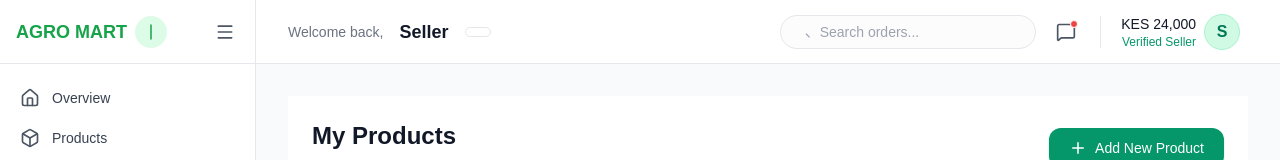
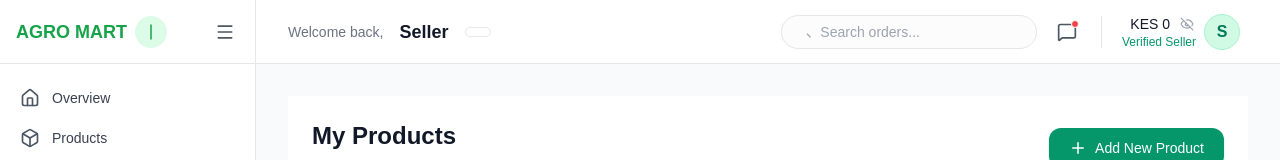
Before and after one commit to kiplah/AgriHub_frontend, a Next.js app: page /seller-profile/my-products in a window 1280 px wide. Shown: the top 160 px of the page. Built offline with nearby package versions, Linux system fonts and the light colour scheme.

Commit message:
feat: create seller profile layout with responsive sidebar, header, navigation, and Redux integration for user authentication and seller statistics.

```diff
--- a/src/app/seller-profile/Layout.js
+++ b/src/app/seller-profile/Layout.js
@@ -1,17 +1,27 @@
 "use client";
-import { useState } from "react";
+import { useState, useEffect } from "react";
 import Link from "next/link";
-import { Menu, Home, Box, ShoppingCart, FileText, BarChart2, Wallet, MessageSquare, Settings, LogOut } from "lucide-react";
+import { Menu, Home, Box, ShoppingCart, FileText, BarChart2, Wallet, MessageSquare, Settings, LogOut, Eye, EyeOff } from "lucide-react";
 import { useSelector, useDispatch } from "react-redux"; // Added useDispatch
 import { logout } from "@/reducers/Auth/authSlice"; // Import logout action
+import { fetchSellerStats } from "@/reducers/Order/orderSlice"; // Import fetchSellerStats
 import { useRouter } from "next/navigation"; // Import useRouter
 
 export default function Layout({ children, initialCollapsed = false }) {
   const [collapsed, setCollapsed] = useState(initialCollapsed);
   const [profileOpen, setProfileOpen] = useState(false); // Dropdown state
+  const [showBalance, setShowBalance] = useState(true); // Toggle balance visibility
   const { user } = useSelector((state) => state.auth);
+  const { sellerStats } = useSelector((state) => state.orders); // Get sellerStats
   const dispatch = useDispatch();
   const router = useRouter();
+
+  // Fetch stats on mount to ensure header data is real
+  useEffect(() => {
+    if (user?.userId) {
+      dispatch(fetchSellerStats(user.userId));
+    }
+  }, [dispatch, user?.userId]);
 
   const handleLogout = async () => {
     await dispatch(logout());
@@ -154,15 +164,17 @@ export default function Layout({ children, initialCollapsed = false }) {
           </div>
 
           <div className="flex items-center gap-3">
-            <div className="hidden sm:flex items-center gap-2 border rounded-full px-4 py-1.5 bg-gray-50/50 focus-within:bg-white focus-within:ring-2 ring-emerald-100 transition-all w-64">
+            <div className="hidden sm:flex items-center gap-2 border rounded-full px-4 py-1.5 bg-gray-50/50 focus-within:bg-white focus-within:ring-2 ring-emerald-100 transition-all w-64 hover:bg-white">
               <svg className="w-4 h-4 text-gray-400" viewBox="0 0 24 24" fill="none"><path d="M21 21L15 15" stroke="#9CA3AF" strokeWidth="2" /></svg>
-              <input placeholder="Search orders..." className="bg-transparent outline-none text-sm w-full" />
+              <input placeholder="Search orders..." className="bg-transparent outline-none text-sm w-full placeholder:text-gray-400 text-gray-700" />
             </div>
 
-            <button className="p-2 rounded-full hover:bg-gray-100 relative">
-              <MessageSquare className="w-5 h-5 text-gray-600" />
-              <span className="absolute top-1.5 right-1.5 w-2 h-2 bg-red-500 rounded-full border border-white"></span>
-            </button>
+            <Link href="/seller-profile/chats">
+              <button className="p-2 rounded-full hover:bg-gray-100 relative transition-colors group">
+                <MessageSquare className="w-5 h-5 text-gray-600 group-hover:text-emerald-600 transition-colors" />
+                <span className="absolute top-1.5 right-1.5 w-2 h-2 bg-red-500 rounded-full border border-white"></span>
+              </button>
+            </Link>
             <div className="h-8 w-[1px] bg-gray-200 mx-1"></div>
 
             {/* Desktop User Dropdown */}
@@ -172,7 +184,15 @@ export default function Layout({ children, initialCollapsed = false }) {
                 className="flex items-center gap-2 hover:bg-gray-50 rounded-full p-1 pr-2 transition-colors"
               >
                 <div className="text-right hidden sm:block">
-                  <div className="text-sm font-medium text-gray-900">KES 24,000</div>
+                  <div className="text-sm font-medium text-gray-900 flex items-center justify-end gap-2">
+                    {showBalance ? `KES ${sellerStats?.Revenue ? Number(sellerStats.Revenue).toLocaleString() : "0"}` : "••••••"}
+                    <button
+                      onClick={(e) => { e.stopPropagation(); setShowBalance(!showBalance); }}
+                      className="text-gray-400 hover:text-emerald-600 p-0.5 rounded transition-colors"
+                    >
+                      {showBalance ? <EyeOff size={14} /> : <Eye size={14} />}
+                    </button>
+                  </div>
                   <div className="text-xs text-emerald-600 font-medium">Verified Seller</div>
                 </div>
                 <div className="w-9 h-9 rounded-full bg-emerald-100 flex items-center justify-center text-emerald-700 font-bold border border-emerald-200">
```
